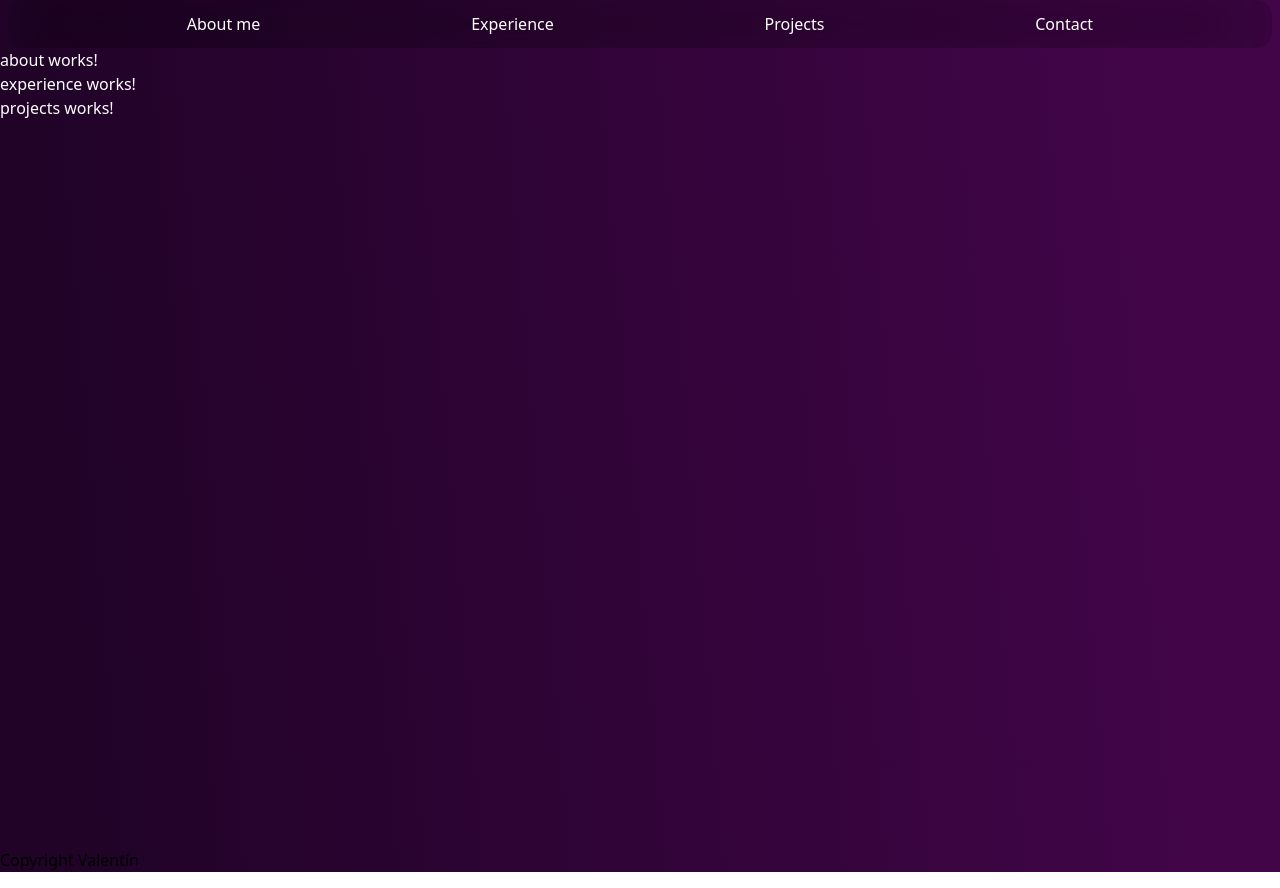
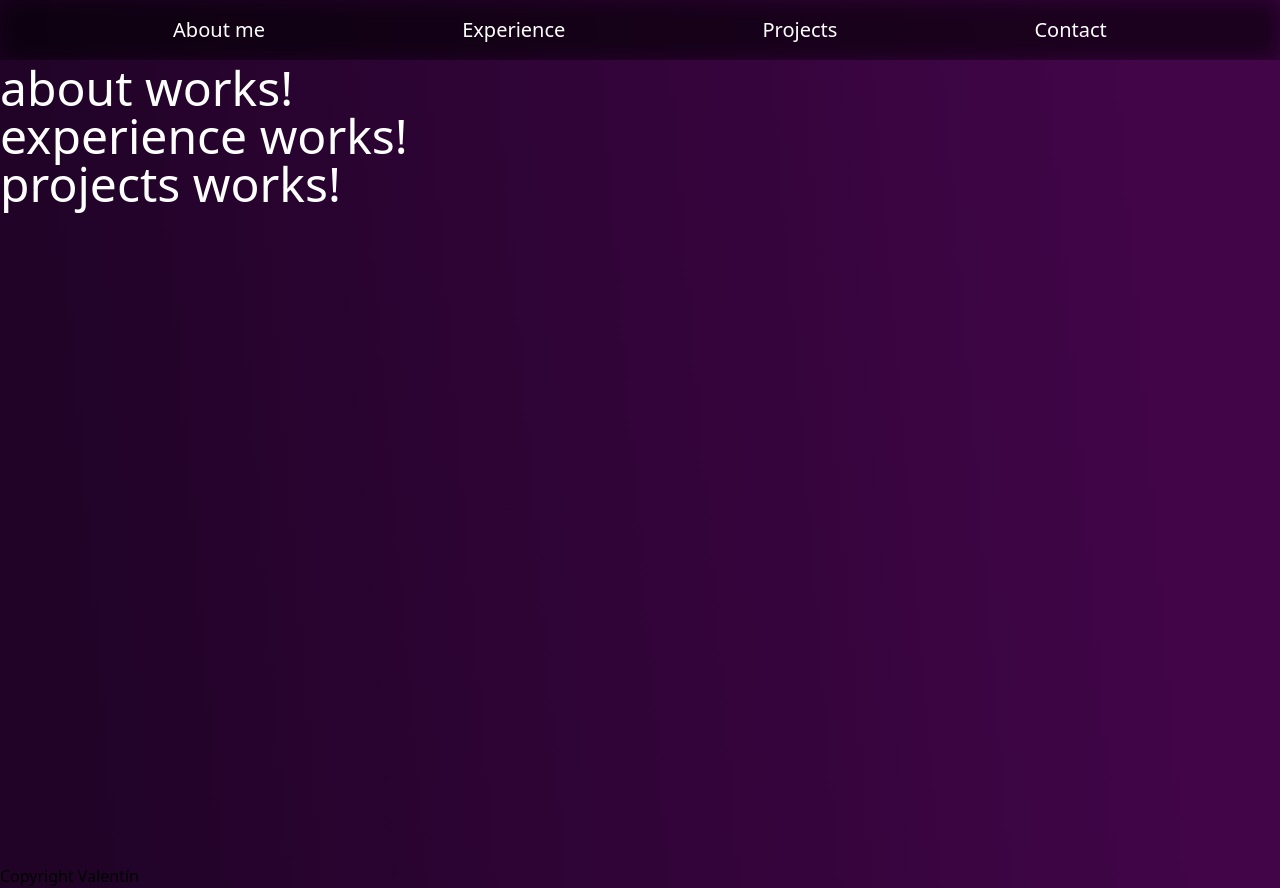
Before and after one commit to ElexemSDdR/portfolio, an Angular app: page / in a window 1280 px wide. Built offline with nearby package versions, Linux system fonts and the light colour scheme.

Commit message:
Agregando animation on scroll al header

```diff
--- a/src/app/app.config.ts
+++ b/src/app/app.config.ts
@@ -1,11 +1,8 @@
-import { ApplicationConfig, provideBrowserGlobalErrorListeners } from '@angular/core';
-import { provideRouter } from '@angular/router';
+import { ApplicationConfig, provideBrowserGlobalErrorListeners } from '@angular/core'
+import { provideRouter } from '@angular/router'
 
-import { routes } from '@/app/app.routes';
+import { routes } from '@/app/app.routes'
 
 export const appConfig: ApplicationConfig = {
-  providers: [
-    provideBrowserGlobalErrorListeners(),
-    provideRouter(routes)
-  ]
-};
+  providers: [provideBrowserGlobalErrorListeners(), provideRouter(routes)],
+}
--- a/src/app/app.html
+++ b/src/app/app.html
@@ -1,6 +1,4 @@
-<section
-  lass="grid h-dvh w-full grid-rows-[auto_1fr_auto]"
->
+<section lass="grid h-dvh grid-rows-[auto_1fr_auto]">
   <app-header></app-header>
   <app-main></app-main>
   <app-footer></app-footer>
--- a/src/app/app.ts
+++ b/src/app/app.ts
@@ -1,6 +1,6 @@
 import { Component } from '@angular/core'
+import { FooterComponent } from '@components/footer/footer.component'
 import { HeaderComponent } from '@components/header/header.component'
-import { FooterComponent } from '@components/footer/footer.component'
 import { MainComponent } from './views/main/main.component'
 
 @Component({
@@ -9,5 +9,4 @@ import { MainComponent } from './views/main/main.component'
   templateUrl: './app.html',
   styleUrl: './app.css',
 })
-export class App {
-}
+export class App {}
--- a/src/app/components/header/header.component.html
+++ b/src/app/components/header/header.component.html
@@ -1,3 +1,14 @@
-<header class="backdrop-blur-2xl backdrop-brightness-50 text-white sticky top-0 rounded-2xl py-3 mx-2">
-  <app-nav></app-nav>
+<header
+  class="backdrop-blur-2xl backdrop-brightness-50 bg-black/15 text-white fixed px-2 top-0 py-4 right-0 left-0 text-xl"
+>
+  <nav class="w-full flex justify-center items-center">
+    <ul
+      class="flex justify-evenly w-full [&>li>a]:hover:bg-white/15 [&>li>a]:h-full [&>li>a]:rounded-full [&>li>a]:py-3 [&>li>a]:px-8 [&>li>a]:cursor-pointer"
+    >
+      <li><a href="#about">About me</a></li>
+      <li><a href="#experience">Experience</a></li>
+      <li><a href="#projects">Projects</a></li>
+      <li><a href="#contact">Contact</a></li>
+    </ul>
+  </nav>
 </header>
--- a/src/app/components/header/header.component.ts
+++ b/src/app/components/header/header.component.ts
@@ -1,10 +1,9 @@
-import { Component } from '@angular/core'
-import { NavComponent } from '@components/nav/nav.component'
+import { Component } from '@angular/core';
 
 @Component({
   selector: 'app-header',
-  imports: [NavComponent],
+  imports: [],
   templateUrl: './header.component.html',
-  styles: ``,
+  styleUrl: './header.components.css',
 })
 export class HeaderComponent {}
--- /dev/null
+++ b/src/app/components/header/header.components.css
@@ -0,0 +1,21 @@
+@keyframes header-animation {
+  from {
+    margin-top: 0;
+    margin-inline: 0;
+    border-radius: 0;
+    backdrop-filter: brightness(50%) blur(10px);
+  }
+
+  to {
+    margin-top: 8px;
+    margin-inline: 16px;
+    border-radius: 20px;
+    backdrop-filter: brightness(50%) blur(10px);
+  }
+}
+
+header {
+  animation: header-animation linear forwards;
+  animation-range-end: 20%;
+  animation-timeline: scroll(block root);
+}
--- a/src/app/components/nav/nav.component.html
+++ /dev/null
@@ -1,10 +0,0 @@
-<nav
-  class="w-full flex justify-center items-center"
->
-  <ul class="flex justify-evenly w-full [&>li>a]:hover:bg-white/35 [&>li>a]:w-full [&>li>a]:h-full [&>li>a]:rounded-full [&>li>a]:py-3 [&>li>a]:px-8">
-    <li><a href="#about">About me</a></li>
-    <li><a href="#experience">Experience</a></li>
-    <li><a href="#projects">Projects</a></li>
-    <li><a href="#contact">Contact</a></li>
-  </ul>
-</nav>
--- a/src/app/components/nav/nav.component.ts
+++ /dev/null
@@ -1,9 +0,0 @@
-import { Component } from '@angular/core'
-
-@Component({
-  selector: 'app-nav',
-  imports: [],
-  templateUrl: './nav.component.html',
-  styles: ``,
-})
-export class NavComponent {}
--- a/src/app/views/main/main.component.html
+++ b/src/app/views/main/main.component.html
@@ -1,4 +1,4 @@
-<main class="h-full text-white">
+<main class="h-full text-white text-5xl mt-16">
   <app-about></app-about>
   <app-experience></app-experience>
   <app-projects></app-projects>
```
Also changed, not shown: package.json (line endings or trailing spaces), 1 other file (tests, documents, lock files or other folders).
